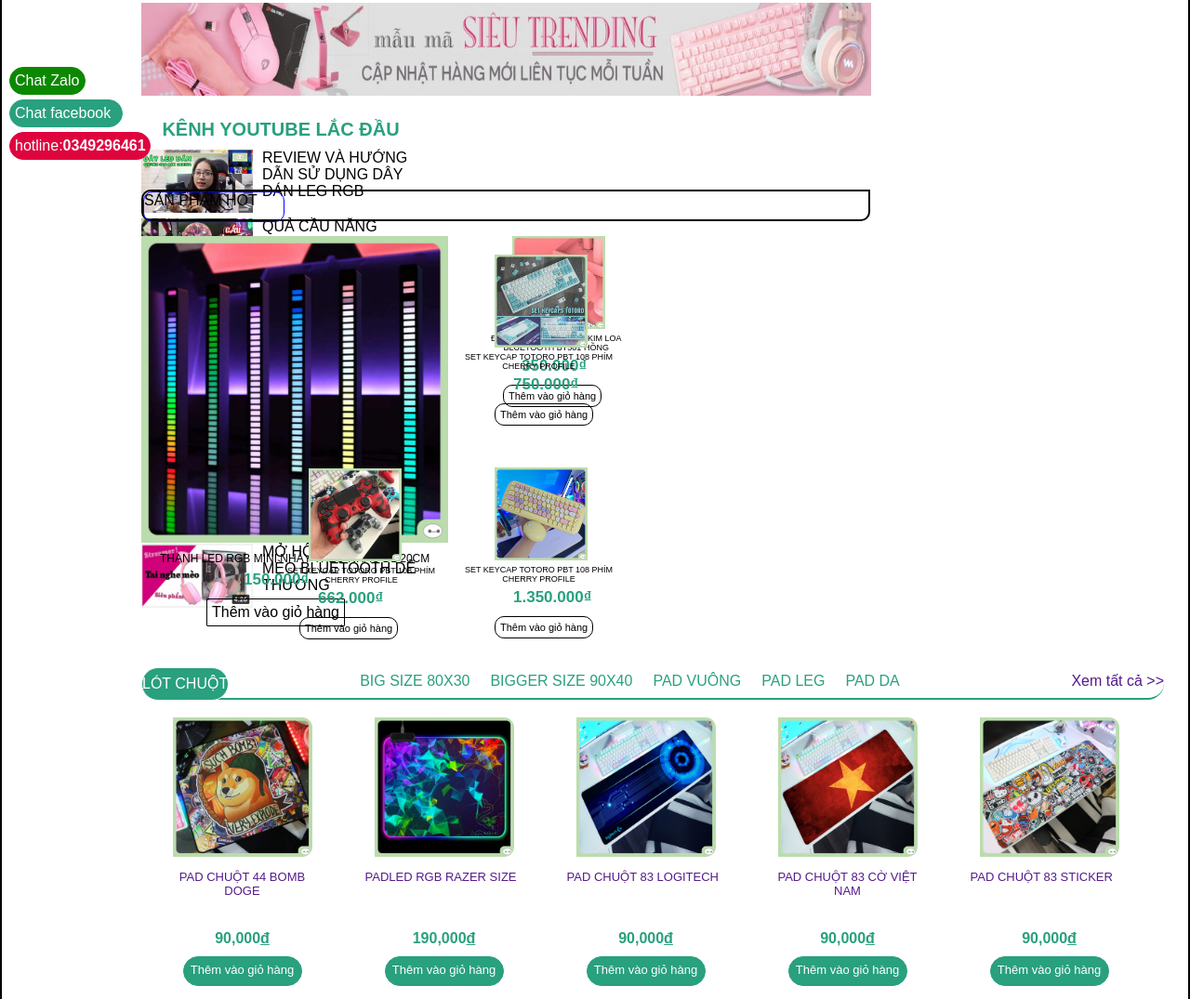
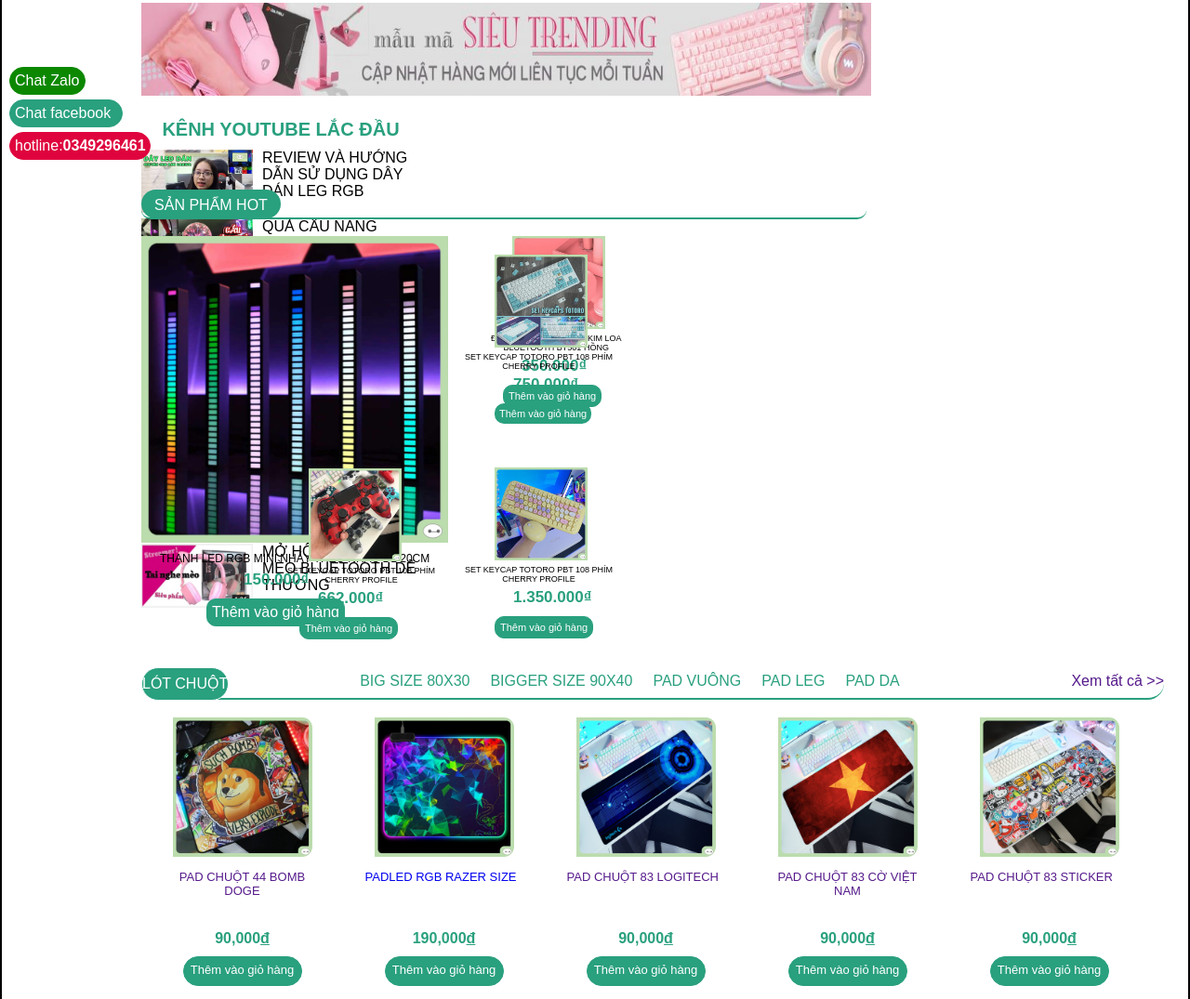
Before and after one commit to TaiKonne/Web_ban_hang, a plain HTML site: page web_ban_hanh.html in a window 1280 px wide. Shown: the part 613-1688 px from the top of the page at 93% size. Drawn offline with Linux system fonts and the light colour scheme.

Commit message:
checked by tai kon 9:11PM hoàn thành trang trí side home với 90%

```diff
--- a/CSS/dinhdang.css
+++ b/CSS/dinhdang.css
@@ -96,6 +96,7 @@ div #logo{
 }
 #sdt b{
   font-size: 30px;
+  color: #29a07e;
 }
 .dropbtn {
   background-color: #04AA6D;
@@ -104,6 +105,7 @@ div #logo{
   font-size: 16px;
   border: none;
   margin: 35px 0 0 92px;
+  border-radius: 10px;
 }
 .dropdown {
   position: relative;
@@ -484,19 +486,21 @@ div#right_bottom ul li a:hover{
 div#nav_sph{
   float: left;
   margin-top: -450px;
-  border: 2px solid #000;
+  border-bottom: 2px solid #29a07e;
   width: 780px;
   height: 30px;
-  border-bottom-right-radius: 10px;
-  border-bottom-left-radius: 10px;
-  border-top-left-radius: 10px;
+  border-radius: 10px;
 }
 div#nav_sph p{
-  border: 1px solid blue;
-  border-radius: 10px;
+  border-radius: 20px;
   height: 31px;
   width: 150px;
+  text-align: center;
   float: left;
+  line-height: 33px;
+  background-color: #29a07e;
+  color: white;
+
 }
 
 div#sp_hot{
@@ -522,12 +526,15 @@ div#sp_hot_1 span#cost_1{
   color: #29A07E;
 }
 div#sp_hot_1 span#bth_insert_1{
-  border: 1px solid black;
+  border: 1px solid #29A07E;
   margin-top: -10px;
   padding: 5px;
   float: left;
   margin-left: 70px;
   border-radius: 1px;
+  color: white;
+  background-color: #29a07e;
+  border-radius: 10px;
 }
 div#sp_hot_nor img{
   float: left;
@@ -551,13 +558,15 @@ div#sp_hot_nor span#cost_nor{
   color: #29A07E;
 }
 div#sp_hot_nor span#bth_insert_nor{
-  border: 1px solid black;
+  border: 1px solid #29A07E;
   margin-top: -240px;
   font-size: 11px;
   padding: 5px;
   float: left;
   margin-left: 170px;
   border-radius: 10px;
+  background-color: #29A07E;
+  color: white;
 }
 
 div#sp_hot_nor2 img{
@@ -565,6 +574,7 @@ div#sp_hot_nor2 img{
   width: 100px;
   margin: -400px 30px 20px 380px;
 }
+
 div#sp_hot_nor2 p{
   margin-top: -300px;
   float: left;
@@ -582,13 +592,14 @@ div#sp_hot_nor2 span#cost_nor2{
   color: #29A07E;
 }
 div#sp_hot_nor2 span#bth_insert_nor2{
-  border: 1px solid black;
   margin-top: -240px;
   font-size: 11px;
   padding: 5px;
   float: left;
   margin-left: 380px;
   border-radius: 10px;
+  background-color: #29A07E;
+  color: white;
 }
 
 div#sp_hot_nor3 img{
@@ -613,13 +624,15 @@ div#sp_hot_nor3 span#cost_nor3{
   color: #29A07E;
 }
 div#sp_hot_nor3 span#bth_insert_nor3{
-  border: 1px solid black;
+  border: 1px solid #29a07e;
   margin-top: -10px;
   font-size: 11px;
   padding: 5px;
   float: left;
   margin-left: 170px;
   border-radius: 10px;
+  background-color: #29A07E;
+  color: white;
 }
 
 div#sp_hot_nor4 img{
@@ -644,14 +657,18 @@ div#sp_hot_nor4 span#cost_nor4{
   color: #29A07E;
 }
 div#sp_hot_nor4 span#bth_insert_nor4{
-  border: 1px solid black;
+  border: 1px solid #29A07E;
+  background-color: #29A07E;
+  color: white;
   margin-top: -25px;
   font-size: 11px;
   padding: 5px;
   float: left;
   margin-left: 380px;
   border-radius: 10px;
+
 }
+
 /* footer start */
 footer{
   margin-top: 3800px;
--- a/web_ban_hanh.html
+++ b/web_ban_hanh.html
@@ -63,7 +63,7 @@
                 <button><i class="fa-solid fa-magnifying-glass"></i></button>
             </div>
             <div id="sdt">
-                <b>0855708546</b>
+                <b>0855.708.546</b>
             </div>
             <div class="dropdown">
                 <button class="dropbtn">Giỏ hàng / 0Đ <i class="fa-solid fa-cart-shopping"></i></button>
@@ -458,7 +458,7 @@
                 </div>
                 <div id="buy_product">
                     <img src="IMG/sp_lot_chuot_2.jpg">
-                    <a href="" id="ten_san_pham">PADLED RGB RAZER SIZE</a>
+                    <a href="chi_tiet_san_pham.html" id="ten_san_pham">PADLED RGB RAZER SIZE</a>
                     <p id="gia_san_pham">190,000<u>đ</u></p>
                     <div id="button_buy">
                         <p>Thêm vào giỏ hàng</p>
```
